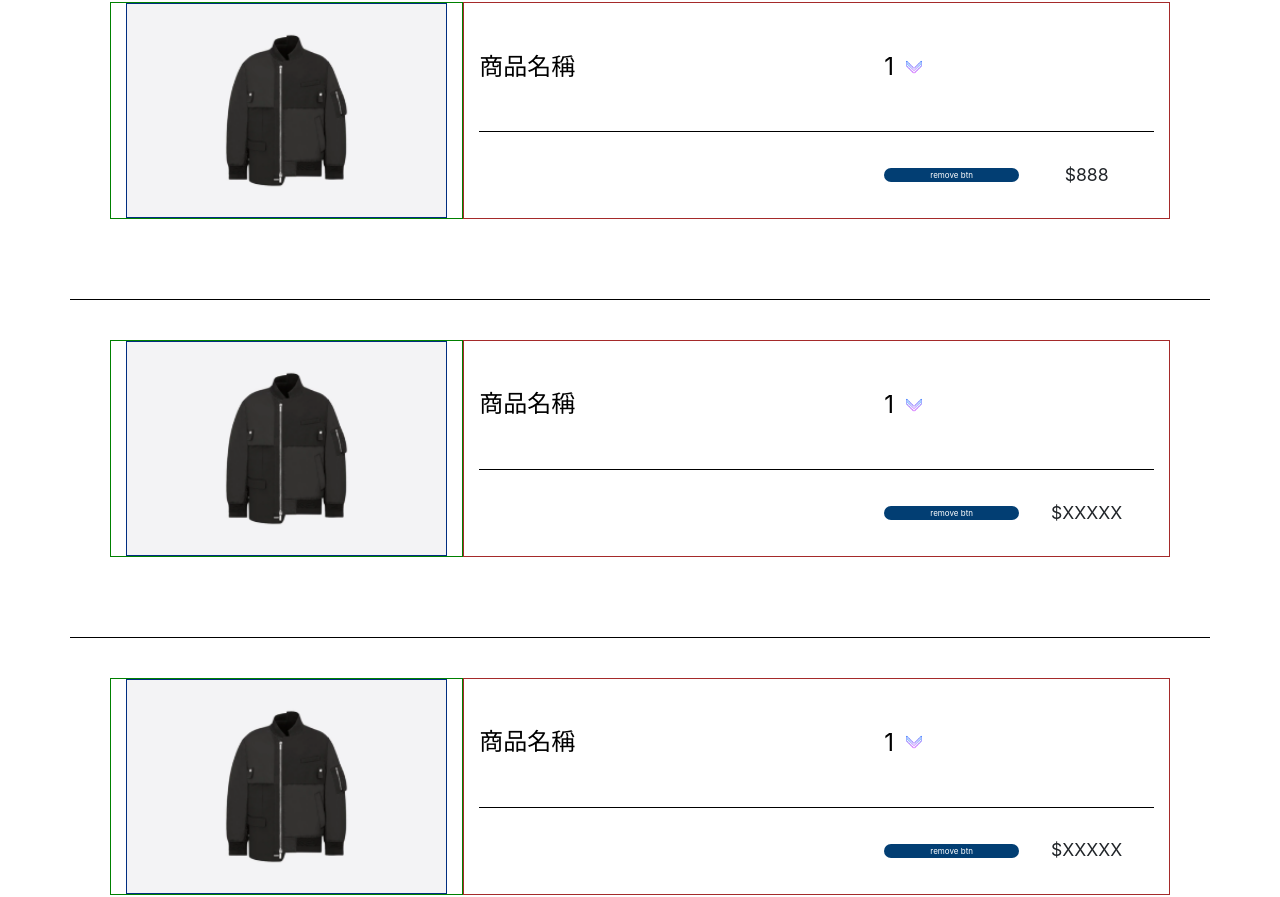
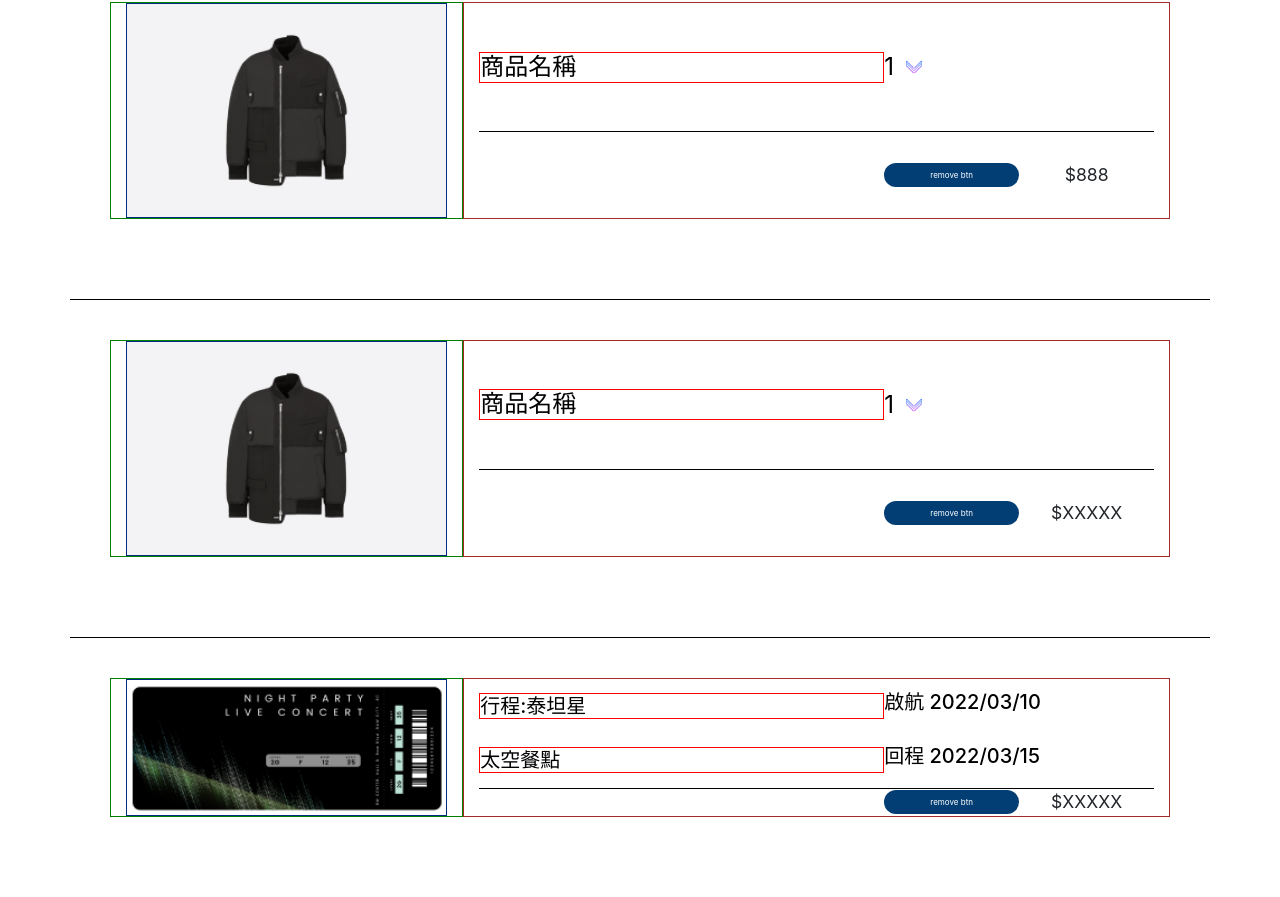
Before and after one commit to Jhih-Ting23472002/u-apexion-react, a React (Create React App) app: page /cart-payment in a window 1280 px wide. Shown: the part 470-1367 px from the top of the page. Built offline with nearby package versions, Linux system fonts and the light colour scheme.

Commit message:
切cart-ticket的排版

```diff
--- a/src/pages/Cart/CartChoosePayment.css
+++ b/src/pages/Cart/CartChoosePayment.css
@@ -95,8 +95,9 @@
   height: 60%;
   align-items: center;
 }
+/* 商品衣服、褲子 */
 .cart-product-name {
-  /* border: 1px solid red; */
+  border: 1px solid red;
   margin: 0;
   display: flex;
   align-items: center;
@@ -145,3 +146,46 @@
   background-size: 50%;
   border: 0px;
 }
+.content-detail-inside-top-ticket{
+  display: flex;
+  /* justify-content:space-between; */
+  border-bottom: 1px solid black;
+  width: 100%;
+  height: 80%;
+  /* align-items: center; */
+}
+.content-detail-inside-bottom-ticket{
+  display: flex;
+  align-items: center;
+  height: 20%;
+}
+.cart-ticket-destination{
+  display: flex;
+  flex-direction: column;
+  height: 100%;
+  width: 60%;
+  justify-content: space-around;
+}
+
+/* 票種 */
+.cart-trip-name {
+  border: 1px solid red;
+  margin: 0;
+  /* display: flex; */
+  /* justify-content: start; */
+  /* width: 60%; */
+}
+.cart-trip-food {
+  border: 1px solid red;
+  margin: 0;
+  /* display: flex; */
+  /* justify-content: end; */
+  /* width: 60%; */
+}
+.cart-ticket-during{
+  display: flex;
+  flex-direction: column;
+  height: 100%;
+  width: 40%;
+  justify-content: space-around;
+}
--- a/src/pages/Cart/CartChoosePayment.js
+++ b/src/pages/Cart/CartChoosePayment.js
@@ -1,6 +1,7 @@
 import React from 'react';
 import './CartChoosePayment.css';
 import example from './img/example.png';
+import cartTicket from './img/cartTicket.png'
 
 const CartChoosePayment = () => {
   return (
@@ -52,7 +53,7 @@ const CartChoosePayment = () => {
                 </div>
                 <div className="content-detail-inside-bottom">
                   <div className="cart-empty-place"></div>
-                  <button className="cart-remove-btn">remove btn</button>
+                  <button className="btn cart-remove-btn">remove btn</button>
                   <div className="cart-order-money">$888</div>
                 </div>
               </div>
@@ -77,7 +78,7 @@ const CartChoosePayment = () => {
                 </div>
                 <div className="content-detail-inside-bottom">
                   <div className="cart-empty-place"></div>
-                  <button className="cart-remove-btn">remove btn</button>
+                  <button className="btn cart-remove-btn">remove btn</button>
                   <div className="cart-order-money">$XXXXX</div>
                 </div>
               </div>
@@ -86,23 +87,23 @@ const CartChoosePayment = () => {
           <div className="cart separated-line"></div>
           <div className="cart cart-order-item d-flex">
             <div className="cart cart-img-div col-4">
-              <img src={example} alt="" />
+              <img src={cartTicket} alt="" />
             </div>
             <div className="cart content-detail col-8 d-flex">
               <div className="content-detail-inside">
-                <div className="content-detail-inside-top">
-                  <h4 className="cart-product-name">商品名稱</h4>
-                  <select className="cart-select">
-                    <option>1</option>
-                    <option>2</option>
-                    <option>3</option>
-                    <option>4</option>
-                    <option>5</option>
-                  </select>
+                <div className="content-detail-inside-top-ticket">
+                  <div className="cart-ticket-destination">
+                    <h5 className="cart-trip-name">行程:泰坦星</h5>
+                    <h5 className="cart-trip-food">太空餐點</h5>
+                  </div>
+                  <div className="cart-ticket-during">
+                    <h5 className="cart-start-time">啟航 2022/03/10 </h5>
+                    <h5 className="cart-gohome-time">回程 2022/03/15 </h5>
+                  </div>
                 </div>
-                <div className="content-detail-inside-bottom">
+                <div className="content-detail-inside-bottom-ticket">
                   <div className="cart-empty-place"></div>
-                  <button className="cart-remove-btn">remove btn</button>
+                  <button className="btn cart-remove-btn">remove btn</button>
                   <div className="cart-order-money">$XXXXX</div>
                 </div>
               </div>
```
Also changed, not shown: src/pages/Cart/img/cartTicket.png (added).
